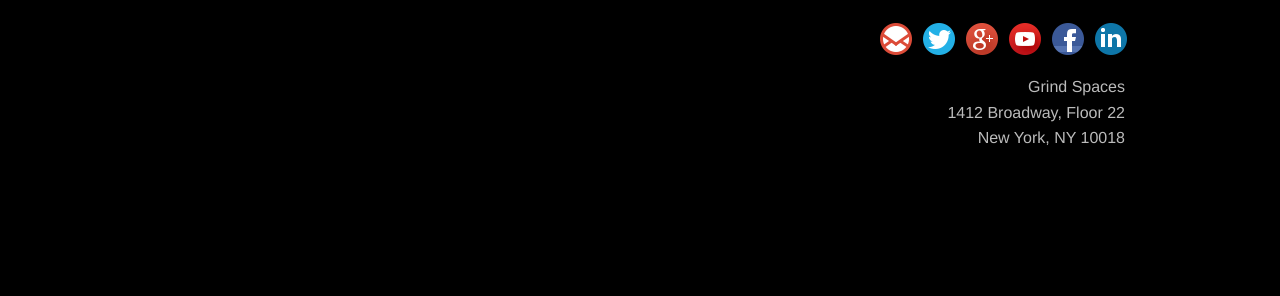
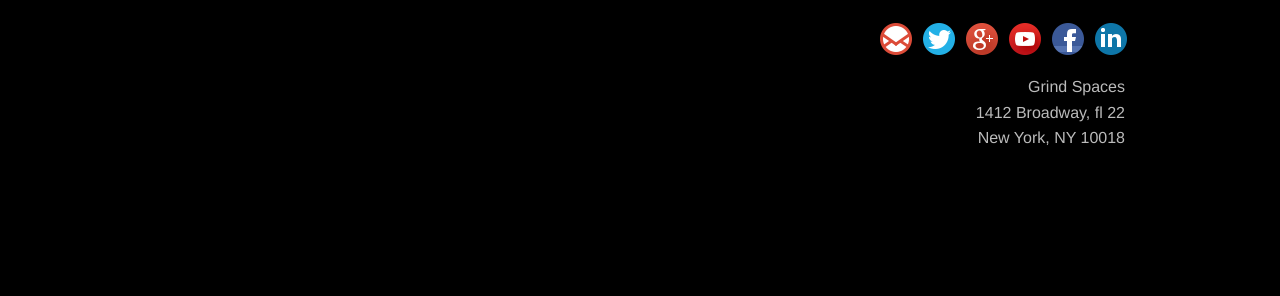
Before and after one commit to skyfaerie/wim.co, a Jekyll site: the page built from about.html, in a window 1280 px wide. Shown: the part 215-511 px from the top of the page. Built offline with Jekyll 4.4.1, drawn with Linux system fonts in a browser that asks for light colours.

Commit message:
minor text change

```diff
--- a/_includes/footer.html
+++ b/_includes/footer.html
@@ -1,4 +1,4 @@
-<footer>
+<footer id="map">
   <div class="row">
     <div class="small-12 columns">
       <h1>Get In Touch</h1>
@@ -11,11 +11,11 @@
 
       <ul id="address">
         <li>Grind Spaces</li>
-        <li>1412 Broadway, Floor 22</li>
+        <li>1412 Broadway, fl 22</li>
         <li>New York, NY 10018</li>
       </ul>
     </div>
   </div>
 
-  <span id="copyright">COPYRIGHT &copy; 2014, WOMEN INNOVATE MOBILE (WIM) ACCELERATOR, ALL RIGHTS RESERVED.</div>
+  <span>COPYRIGHT &copy; 2014, WOMEN INNOVATE MOBILE (WIM) ACCELERATOR, ALL RIGHTS RESERVED.</span>
 </footer>
```
